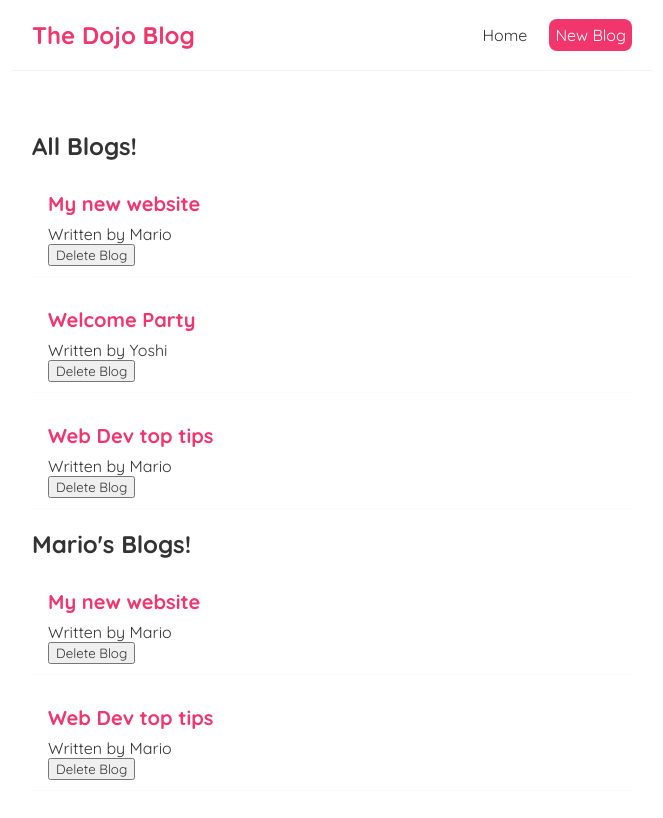
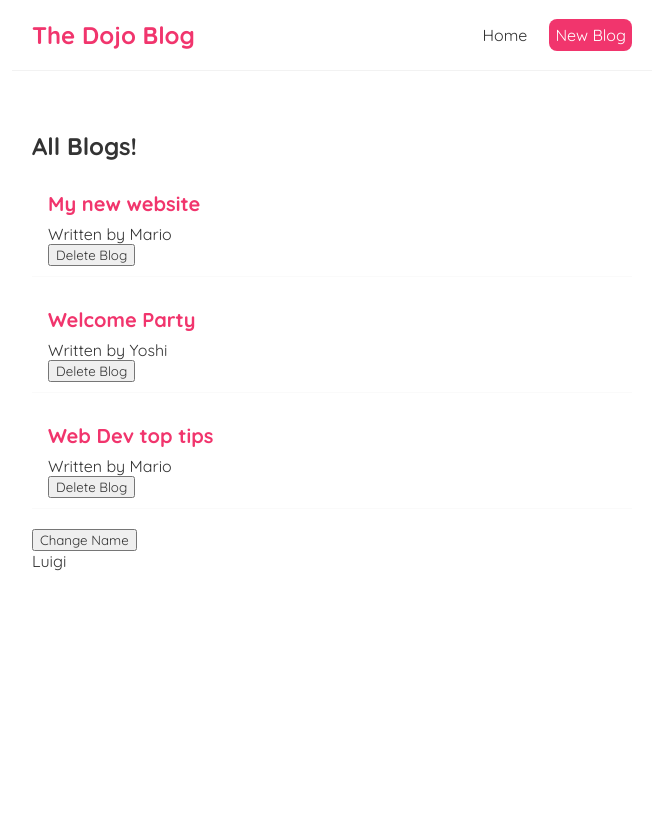
Before and after one commit to samseen/dojo-blog, a React (Create React App) app: page / in a window 1280 px wide. Shown: the top 818 px of the page, without its empty margins (308-971 px from the left). Built offline with nearby package versions, Linux system fonts and the light colour scheme; the HTML template or start-up script is replaced by a standard one.

Commit message:
Learnt how useEffect can accept a second parameter in a square bracket to listen to the change of a function before running.

```diff
--- a/src/Home/Home.jsx
+++ b/src/Home/Home.jsx
@@ -8,6 +8,8 @@
         { title: 'Web Dev top tips', body: 'lorem ipsum...', author: 'Mario', id: 3 }
     ]);
 
+    const [name, setName] = useState('Luigi');
+
     const handleDelete = (id) => {
         const newBlogs = blogs.filter(blog => blog.id !== id);
         setBlogs(newBlogs)
@@ -15,13 +17,15 @@
 
     useEffect(() => {
         console.log("Use Effect Ran");
-        console.log(blogs);
-    });
+        console.log(name);
+    }, [name]);
 
     return (
         <div className="home">
             <BlogList blogs={blogs} title="All Blogs!" handleDelete={handleDelete} />
-            <BlogList blogs={blogs.filter((blog) => blog.author === 'Mario')} title="Mario's Blogs!" />
+            {/* <BlogList blogs={blogs.filter((blog) => blog.author === 'Mario')} title="Mario's Blogs!" /> */}
+            <button onClick={() => setName('Merlin')}>Change Name</button>
+            <p>{ name }</p>
         </div>
     )
 }
```
